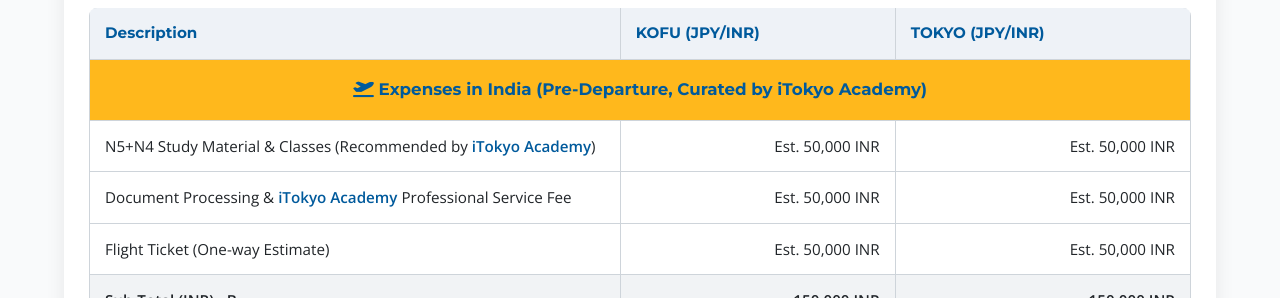
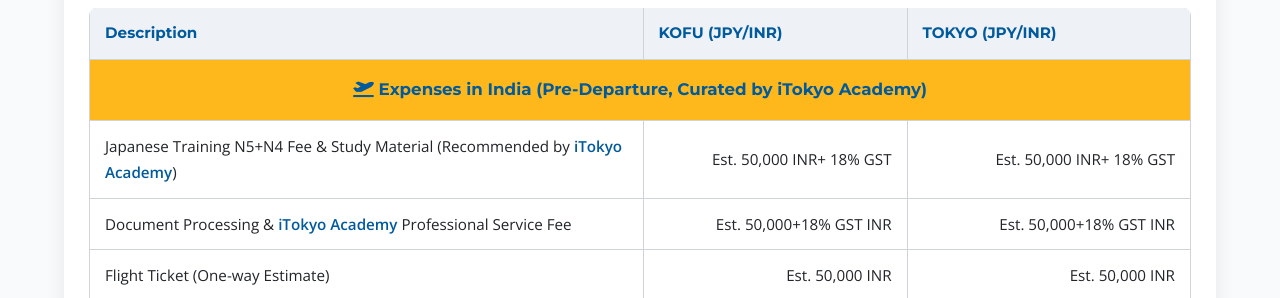
Before and after one commit to itokyoacademy/untias, a plain HTML site: page index.html in a window 1280 px wide. Shown: the part 3420-3718 px from the top of the page. Drawn offline with nearby package versions, Linux system fonts and the light colour scheme.

Commit message:
Update index.html

```diff
--- a/index.html
+++ b/index.html
@@ -1037,14 +1037,14 @@
                             <td colspan="3"><i class="fas fa-plane-departure icon" aria-hidden="true"></i> Expenses in India (Pre-Departure, Curated by <strong class="iTokyo-Academy">iTokyo Academy</strong>)</td>
                         </tr>
                         <tr>
-                            <td>N5+N4 Study Material & Classes (Recommended by <strong class="iTokyo-Academy">iTokyo Academy</strong>)</td>
-                            <td>Est. 50,000 INR</td>
-                            <td>Est. 50,000 INR</td>
+                            <td>Japanese Training N5+N4 Fee & Study Material (Recommended by <strong class="iTokyo-Academy">iTokyo Academy</strong>)</td>
+                            <td>Est. 50,000 INR+ 18% GST</td>
+                            <td>Est. 50,000 INR+ 18% GST</td>
                         </tr>
                         <tr>
                             <td>Document Processing & <strong class="iTokyo-Academy">iTokyo Academy</strong> Professional Service Fee</td>
-                            <td>Est. 50,000 INR</td>
-                            <td>Est. 50,000 INR</td>
+                            <td>Est. 50,000+18% GST INR</td>
+                            <td>Est. 50,000+18% GST INR</td>
                         </tr>
                         <tr>
                             <td>Flight Ticket (One-way Estimate)</td>
```
